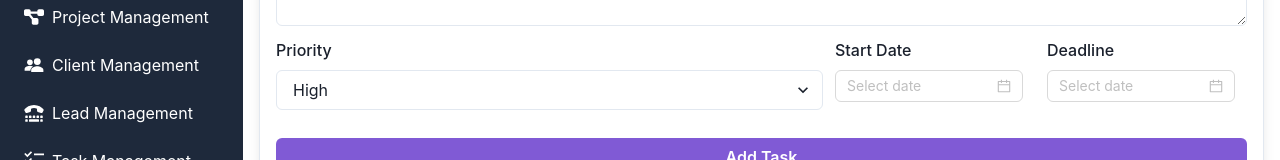
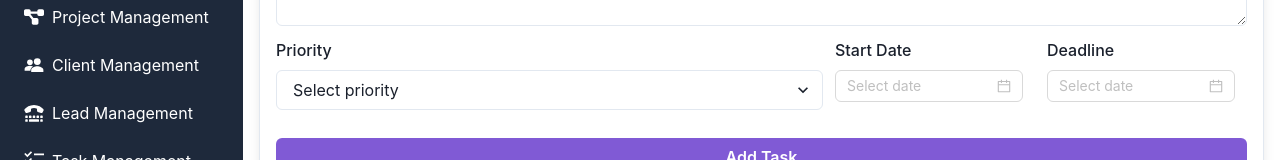
Before and after one commit to yashpapa6969/emp_frontend, a React (Vite) app: page /createTask in a window 1280 px wide. Shown: the part 345-505 px from the top of the page. Built offline with nearby package versions, Linux system fonts and the light colour scheme; no server answers; sample sign-in values are in the browser's storage.

Commit message:
yash told to change form again

```diff
--- a/src/components/CreateTask.jsx
+++ b/src/components/CreateTask.jsx
@@ -193,9 +193,12 @@ const CreateTask = () => {
               value={priority}
               onChange={(e) => setPriority(e.target.value)}
             >
-              <option value="High">High</option>
-              <option value="Medium">Medium</option>
-              <option value="Low">Low</option>
+              <option value="" disabled>
+                Select priority
+              </option>
+              <option value="2">High</option>
+              <option value="1">Medium</option>
+              <option value="0">Low</option>
             </Select>
           </FormControl>
           <FormControl maxWidth={200}>
--- a/src/components/forms/Lead.jsx
+++ b/src/components/forms/Lead.jsx
@@ -218,10 +218,6 @@ const Lead = () => {
                   <FormLabel>Client Name</FormLabel>
                   <Input name="clientName" onChange={handleChange} />
                 </FormControl>
-                <FormControl id="clientName">
-                  <FormLabel>Source Information</FormLabel>
-                  <Input name="sourceInformation" onChange={handleChange} />
-                </FormControl>
                 <FormControl id="tags">
                   <FormLabel>Source</FormLabel>
                   <Flex>
@@ -231,6 +227,11 @@ const Lead = () => {
                     />
                   </Flex>
                 </FormControl>
+                <FormControl id="clientName">
+                  <FormLabel>Source Information</FormLabel>
+                  <Input name="sourceInformation" onChange={handleChange} />
+                </FormControl>
+
                 <FormControl id="gender" maxWidth={180}>
                   <FormLabel>Gender</FormLabel>
                   <Select
@@ -253,6 +254,10 @@ const Lead = () => {
                   <FormLabel>Phone Number 2</FormLabel>
                   <Input name="phone2" onChange={handleChange} />
                 </FormControl>
+                <FormControl id="website">
+                  <FormLabel>Website</FormLabel>
+                  <Input name="website" onChange={handleChange} />
+                </FormControl>
               </div>
 
               <div className="flex gap-3">
@@ -263,10 +268,6 @@ const Lead = () => {
                 <FormControl id="email2">
                   <FormLabel>Email 2</FormLabel>
                   <Input name="email2" onChange={handleChange} />
-                </FormControl>
-                <FormControl id="website">
-                  <FormLabel>Website</FormLabel>
-                  <Input name="website" onChange={handleChange} />
                 </FormControl>
               </div>
             </TabPanel>
```
